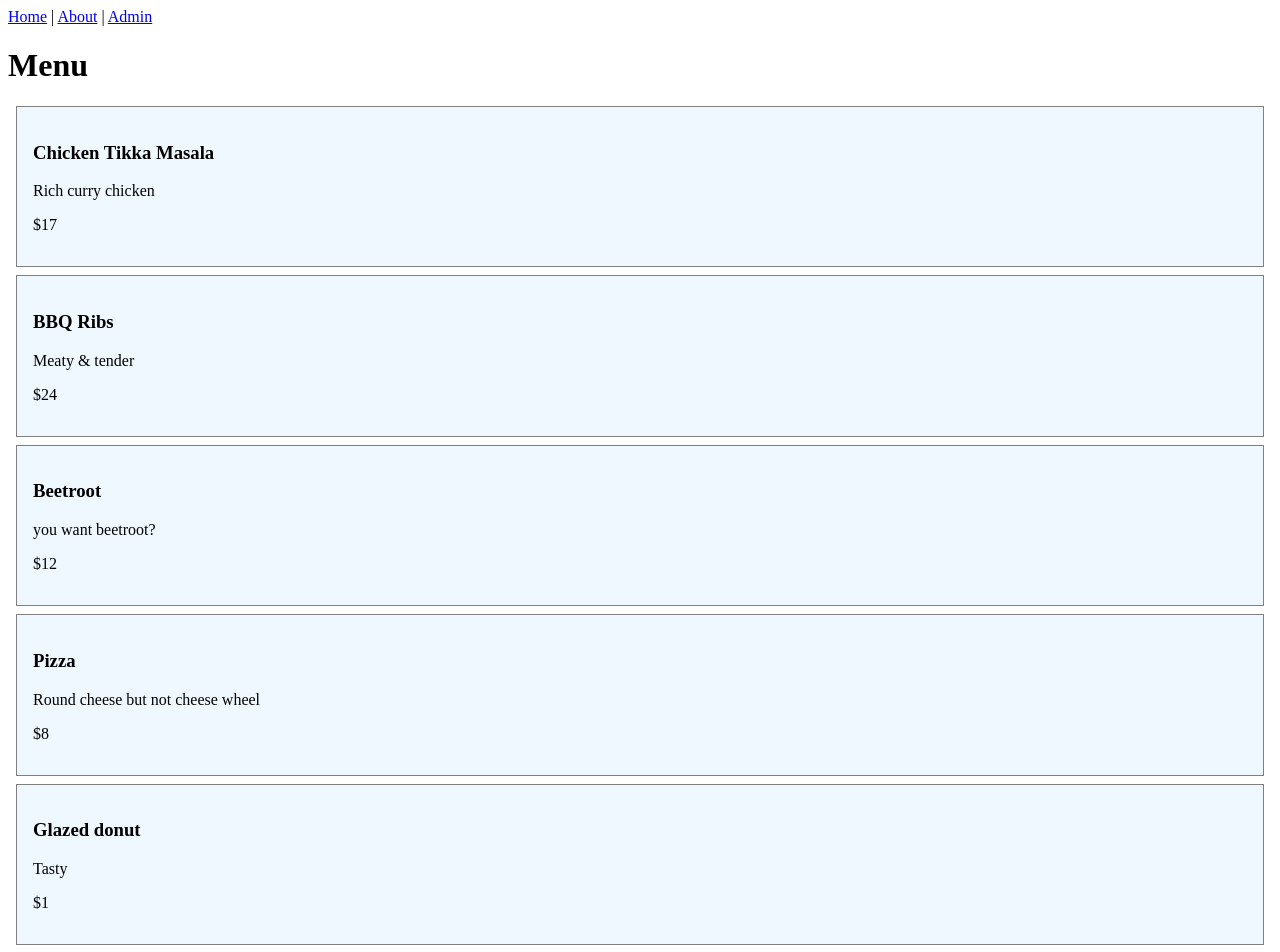
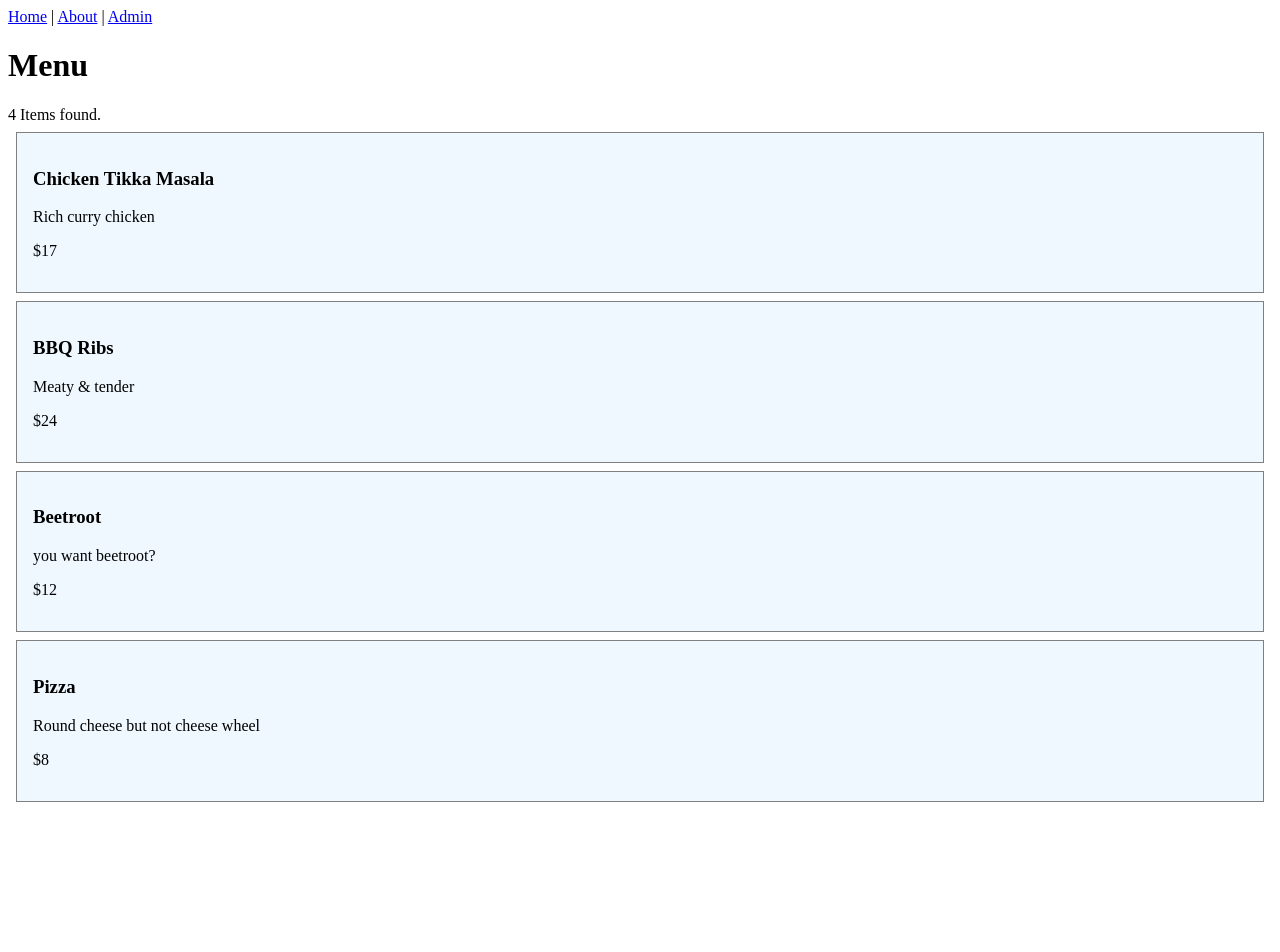
Before and after one commit to gregcline-reify/entree, a React (Create React App) app: page / in a window 1280 px wide. Shown: the top 952 px of the page. After the commit the page ends 810 px from the top, so only its background shows below. Built offline with nearby package versions, Linux system fonts and the light colour scheme; data requests are answered from the project's data file.

Commit message:
Derived state

```diff
--- a/db.json
+++ b/db.json
@@ -23,42 +23,6 @@
       "description": "Round cheese but not cheese wheel",
       "price": "8",
       "id": 5
-    },
-    {
-      "name": "Glazed donut",
-      "description": "Tasty",
-      "price": "1",
-      "id": 6
-    },
-    {
-      "name": "Glazed donut",
-      "description": "Tasty",
-      "price": "1",
-      "id": 7
-    },
-    {
-      "name": "Glazed donut",
-      "description": "Tasty",
-      "price": "1",
-      "id": 8
-    },
-    {
-      "name": "Glazed donut",
-      "description": "Tasty",
-      "price": "1",
-      "id": 9
-    },
-    {
-      "name": "Glazed donut",
-      "description": "Tasty",
-      "price": "1",
-      "id": 10
-    },
-    {
-      "name": "Glazed donut",
-      "description": "Tasty",
-      "price": "1",
-      "id": 11
     }
   ]
 }
--- a/src/Home.tsx
+++ b/src/Home.tsx
@@ -1,15 +1,15 @@
 import { useEffect, useState } from "react";
 import { getMenu } from "./api/menuApi";
-import styles from './Home.module.scss';
+import styles from "./Home.module.scss";
 import { MenuItem } from "./types";
 
 function menuItem(item: MenuItem) {
   return (
     <div key={item.id} className={styles.card}>
-     <h3>{item.name}</h3>
-     <p>{item.description}</p>
-     <p>${item.price}</p>
-   </div>
+      <h3>{item.name}</h3>
+      <p>{item.description}</p>
+      <p>${item.price}</p>
+    </div>
   );
 }
 
@@ -18,7 +18,7 @@ export function Home() {
 
   useEffect(() => {
     async function fetchMenu() {
-      const _menu = await getMenu()
+      const _menu = await getMenu();
       setMenu(_menu);
     }
     fetchMenu();
@@ -27,9 +27,8 @@ export function Home() {
   return (
     <>
       <h1>Menu</h1>
-      <div>
-        {menu.map(menuItem)}
-      </div>
+      {menu.length + " Items found."}
+      <div>{menu.map(menuItem)}</div>
     </>
   );
 }
```
Also changed, not shown: src/Admin.tsx (+4 -4 lines), src/shared/Input.tsx (+10 -6 lines), 1 other file (tests, documents, lock files or other folders).
